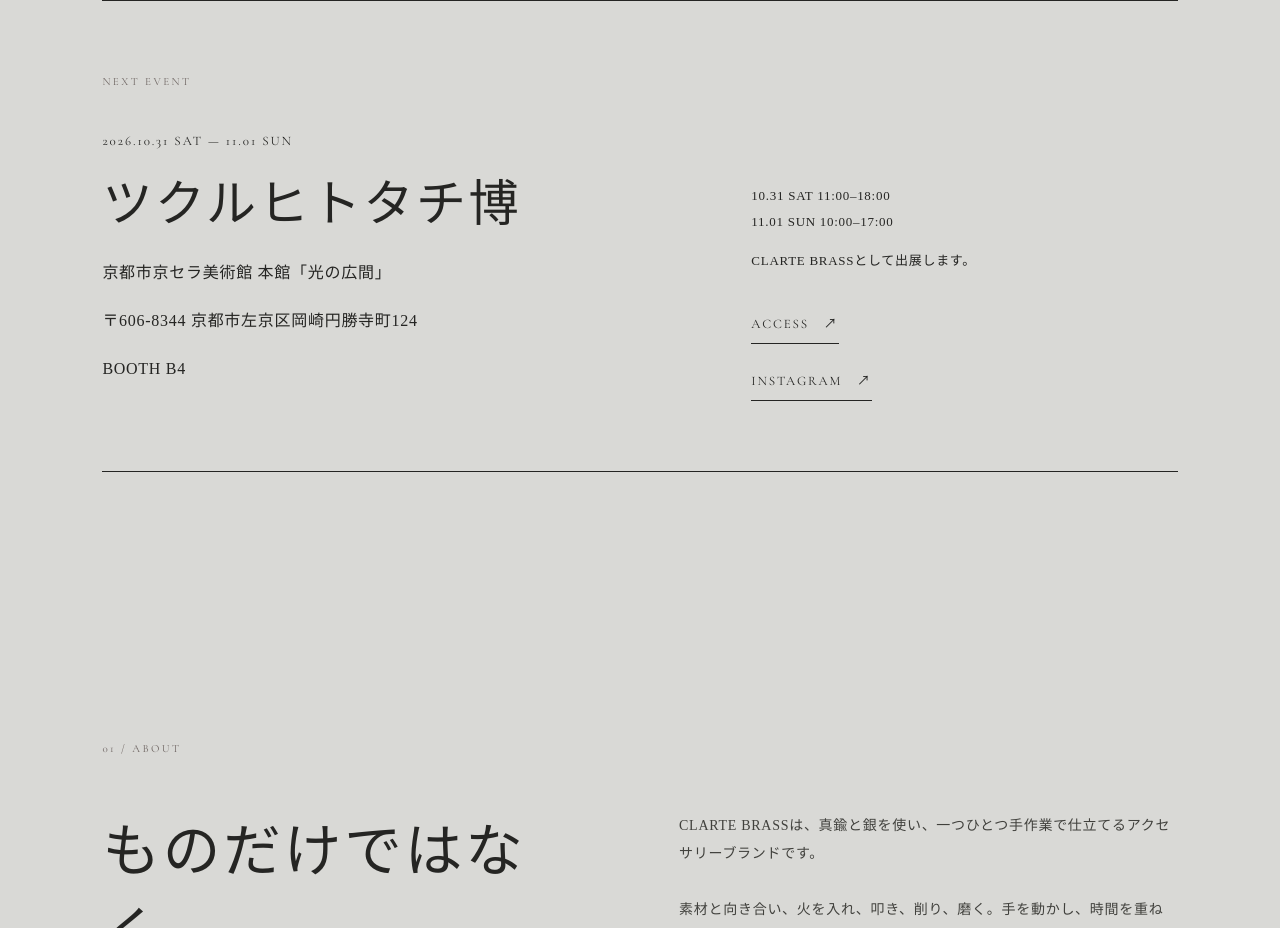
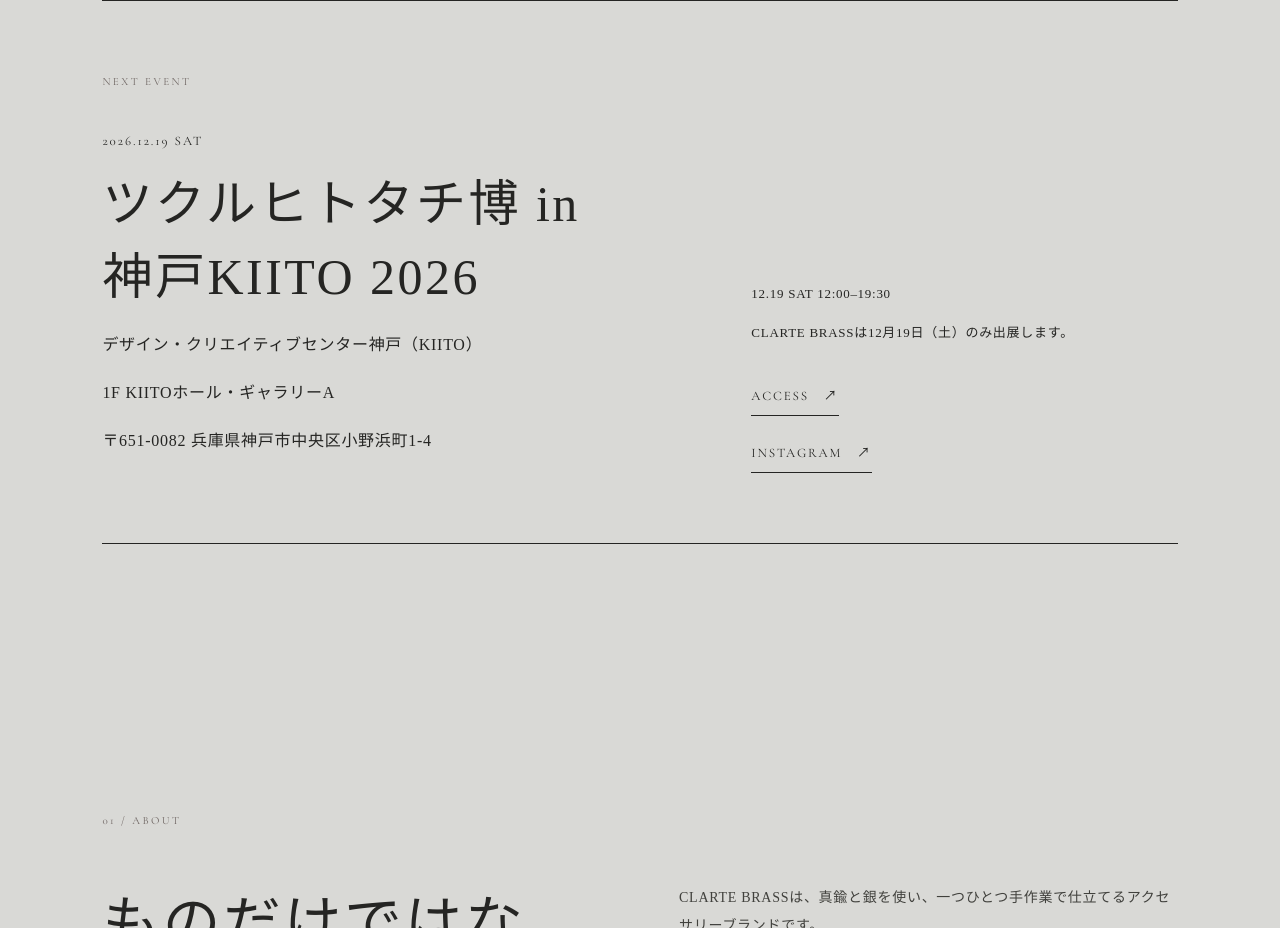
Before and after one commit to clartebrass/clartebrass.github.io, a plain HTML site: page index.html in a window 1280 px wide. Shown: the part 900-1828 px from the top of the page. Drawn offline with nearby package versions, Linux system fonts and the light colour scheme.

Commit message:
Update next event to Kobe KIITO

```diff
--- a/index.html
+++ b/index.html
@@ -39,8 +39,8 @@
     </section>
     <section class="event section" id="event">
       <div class="event-card reveal">
-        <div><div class="section-kicker">NEXT EVENT</div><p class="event-date">2026.10.31 SAT — 11.01 SUN</p><h2>ツクルヒトタチ博</h2><p>京都市京セラ美術館 本館「光の広間」</p><p>〒606-8344 京都市左京区岡崎円勝寺町124</p><p>BOOTH B4</p></div>
-        <div class="event-note"><p>10.31 SAT 11:00–18:00<br>11.01 SUN 10:00–17:00</p><p>CLARTE BRASSとして出展します。</p><a class="text-link" href="https://www.google.com/maps/search/?api=1&query=%E4%BA%AC%E9%83%BD%E5%B8%82%E4%BA%AC%E3%82%BB%E3%83%A9%E7%BE%8E%E8%A1%93%E9%A4%A8" target="_blank" rel="noopener">ACCESS <span>↗</span></a><br><a class="text-link" href="https://www.instagram.com/clarte_brass/" target="_blank" rel="noopener">INSTAGRAM <span>↗</span></a></div>
+        <div><div class="section-kicker">NEXT EVENT</div><p class="event-date">2026.12.19 SAT</p><h2>ツクルヒトタチ博 in 神戸KIITO 2026</h2><p>デザイン・クリエイティブセンター神戸（KIITO）</p><p>1F KIITOホール・ギャラリーA</p><p>〒651-0082 兵庫県神戸市中央区小野浜町1-4</p></div>
+        <div class="event-note"><p>12.19 SAT 12:00–19:30</p><p>CLARTE BRASSは12月19日（土）のみ出展します。</p><a class="text-link" href="https://www.google.com/maps/search/?api=1&query=%E3%83%87%E3%82%B6%E3%82%A4%E3%83%B3%E3%83%BB%E3%82%AF%E3%83%AA%E3%82%A8%E3%82%A4%E3%83%86%E3%82%A3%E3%83%96%E3%82%BB%E3%83%B3%E3%82%BF%E3%83%BC%E7%A5%9E%E6%88%B8%20KIITO" target="_blank" rel="noopener">ACCESS <span>↗</span></a><br><a class="text-link" href="https://www.instagram.com/clarte_brass/" target="_blank" rel="noopener">INSTAGRAM <span>↗</span></a></div>
       </div>
     </section>
     <section class="intro section reveal" id="about"><div class="section-kicker">01 / ABOUT</div><div class="intro-grid"><h2>ものだけではなく、<br>時間を届ける。</h2><div class="copy"><p>CLARTE BRASSは、真鍮と銀を使い、一つひとつ手作業で仕立てるアクセサリーブランドです。</p><p>素材と向き合い、火を入れ、叩き、削り、磨く。手を動かし、時間を重ねる。その過程に価値があると考えています。</p><p>使い始めの美しさから、時とともに深まる表情まで。時間を重ねるほどに、その人だけの表情へ育っていく。長く寄り添うものを届けます。</p></div></div></section>
```
